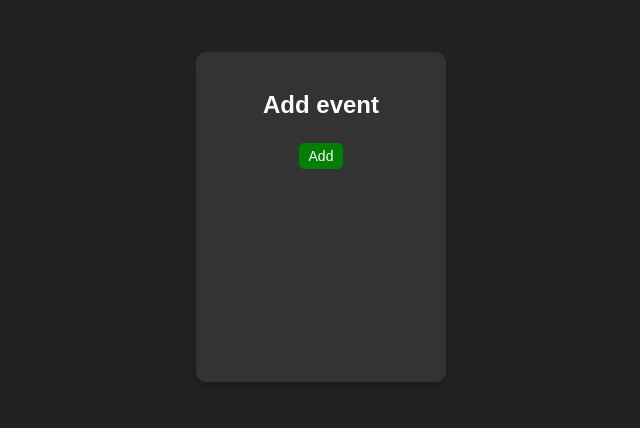
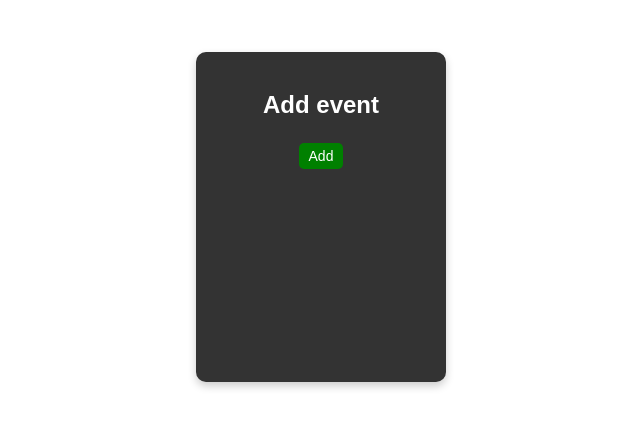
Before and after one commit to abdou1937/CodeCraftBootcamp, a React (Vite) app: page / in a window 1280 px wide. Shown: the top 428 px of the page, without its empty margins (319-959 px from the left). Built offline with nearby package versions, Linux system fonts and the light colour scheme.

Commit message:
style cart

```diff
--- a/src/components/Cart.css
+++ b/src/components/Cart.css
@@ -1,5 +1,4 @@
 body {
-    background-color: #222;
     margin: 0;
     font-family: Arial, sans-serif;
 }
```
